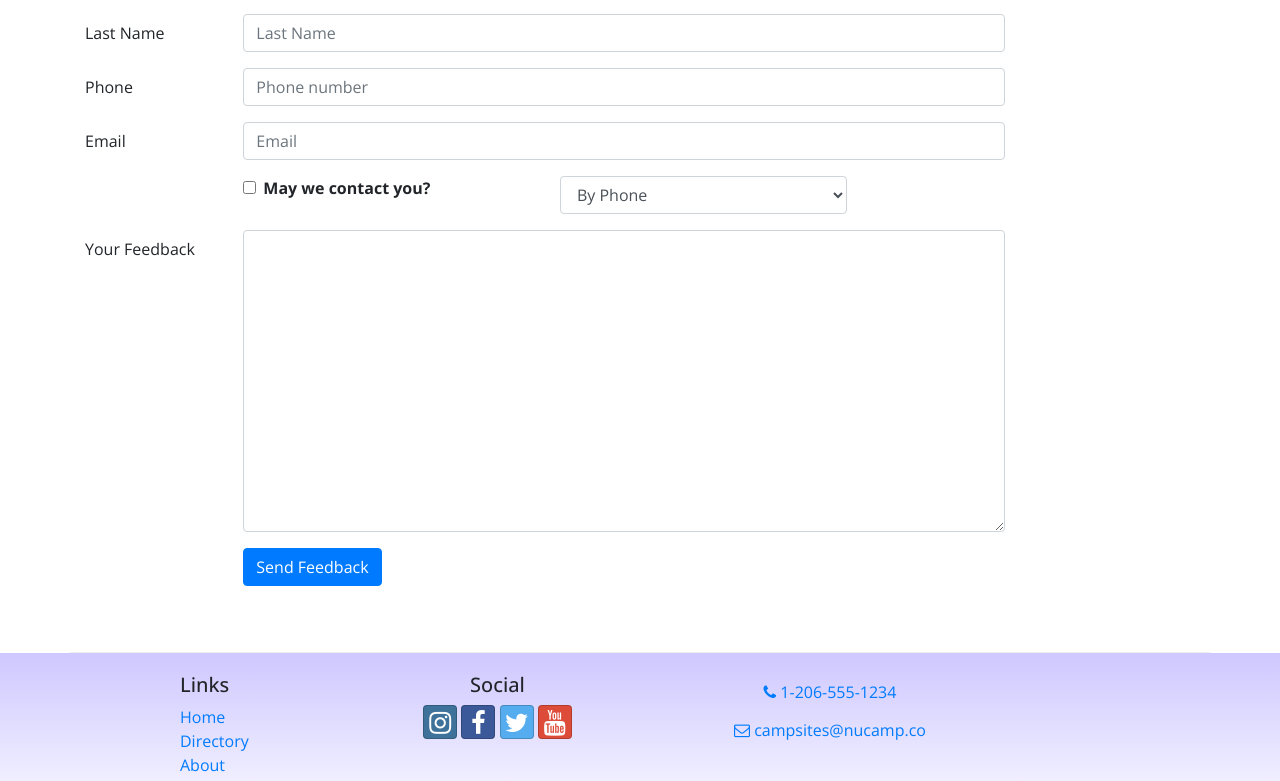
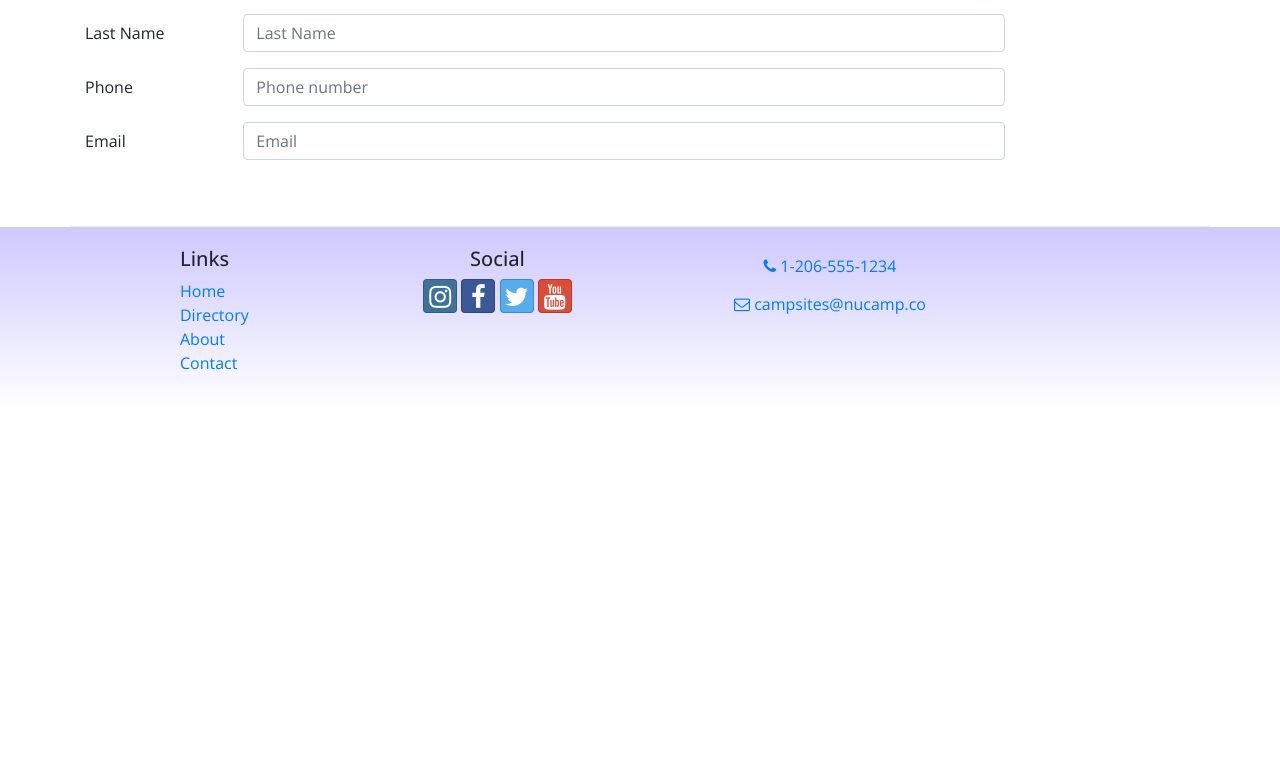
Before and after one commit to suneekarma/React, a React (Create React App) app: page /contactus in a window 1280 px wide. Shown: the part 738-1519 px from the top of the page. After the commit the page ends 1149 px from the top, so only its background shows below. Built offline with nearby package versions, Linux system fonts and the light colour scheme.

Commit message:
Controlled Form Validation

```diff
--- a/src/components/ContactComponent.js
+++ b/src/components/ContactComponent.js
@@ -1,36 +1,87 @@
-import React, { Component } from 'react';
-import { Breadcrumb, BreadcrumbItem,
-    Button, Form, FormGroup, Label, Input, Col } from 'reactstrap';
-import { Link } from 'react-router-dom';
+import React, { Component } from "react";
+import {
+  Breadcrumb,
+  BreadcrumbItem,
+  Button,
+  Form,
+  FormGroup,
+  Label,
+  Input,
+  Col,
+  FormFeedback,
+} from "reactstrap";
+import { Link } from "react-router-dom";
 
 class Contact extends Component {
-
-    constructor(props){
+  constructor(props) {
     super(props);
 
     this.state = {
-            firstName: '',
-            lastName:'',
-            phoneNum:'',
-            email:'',
+      firstName: "",
+      lastName: "",
+      phoneNum: "",
+      email: "",
       agree: false,
-            contactType:'By Phone',
-            feedback:''
+      contactType: "By Phone",
+      feedback: "",
+      touched: {
+        firstName: false,
+        lastName: false,
+        phoneNum: false,
+        email: false,
+      },
     };
     this.handleInputChange = this.handleInputChange.bind(this);
     this.handleSubmit = this.handleSubmit.bind(this);
   }
 
+  validate(firstName, lastName, phoneNum, email) {
+    const errors = {
+      firstName: "",
+      lastName: "",
+      phoneNum: "",
+      emial: "",
+    };
+    if (this.state.touched.firstName) {
+      if (firstName.length < 2) {
+        errors.firstName = "First name must br at least 2 characters.";
+      } else if (firstName.length > 15) {
+        errors.firstName = "First name must be 15 or less characters";
+      }
+    }
+    if (this.state.touched.lastName) {
+      if (lastName.length < 2) {
+        errors.lastName = "Last name must be at least 2 characters.";
+      } else if (lastName.length > 15) {
+        errors.lastName = "Last name must be 15 or less characters.";
+      }
+    }
+    const reg = /^\d+$/;
+    if (this.state.touched.phoneNum && !reg.test(phoneNum)) {
+      errors.phoneNum = "The phone number should contain only numbers.";
+    }
 
-    handleInputChange(event){
+    if (this.state.touched.email && !email.includes("@")) {
+      errors.email = "Email should contain a @";
+    }
+
+    return errors;
+  }
+
+  handleBlur = (field) => () => {
+    this.setState({
+      touched: { ...this.state.touched, [field]: true },
+    });
+  };
+
+  handleInputChange(event) {
     const target = event.target;
     const name = target.name;
-        const value = target.type ==='checkbox' ? target.checked : target.value;
+    const value = target.type === "checkbox" ? target.checked : target.value;
 
     this.setState({
-            [name]: value
+      [name]: value,
     });
-
   }
 
   handleSubmit(event) {
@@ -39,13 +90,22 @@ class Contact extends Component {
     event.preventDefault();
   }
 
-    render(){
+  render() {
+    const errors = this.validate(
+      this.state.firstName,
+      this.state.lastName,
+      this.state.phoneNum,
+      this.state.email
+    );
+
     return (
       <div className="container">
         <div className="row">
           <div className="col">
             <Breadcrumb>
-                        <BreadcrumbItem><Link to="/home">Home</Link></BreadcrumbItem>
+              <BreadcrumbItem>
+                <Link to="/home">Home</Link>
+              </BreadcrumbItem>
               <BreadcrumbItem active>Contact Us</BreadcrumbItem>
             </Breadcrumb>
             <h2>Contact Us</h2>
@@ -57,14 +117,25 @@ class Contact extends Component {
           <div className="col-sm-4">
             <h5>Our Address</h5>
             <address>
-                        1 Nucamp Way<br />
-                        Seattle, WA 98001<br />
+              1 Nucamp Way
+              <br />
+              Seattle, WA 98001
+              <br />
               U.S.A.
             </address>
           </div>
           <div className="col">
-                    <a role="button" className="btn btn-link" href="tel:+12065551234"><i className="fa fa-phone" /> 1-206-555-1234</a><br />
-                    <a role="button" className="btn btn-link" href="mailto:fakeemail@fakeemail.co"><i className="fa fa-envelope-o" /> campsites@nucamp.co</a>
+            <a role="button" className="btn btn-link" href="tel:+12065551234">
+              <i className="fa fa-phone" /> 1-206-555-1234
+            </a>
+            <br />
+            <a
+              role="button"
+              className="btn btn-link"
+              href="mailto:fakeemail@fakeemail.co"
+            >
+              <i className="fa fa-envelope-o" /> campsites@nucamp.co
+            </a>
           </div>
         </div>
 
@@ -76,76 +147,75 @@ class Contact extends Component {
           <div className="col-md-10">
             <Form onSubmit={this.handleSubmit}>
               <FormGroup row>
-                                <Label htmlFor="firstName" md={2}>First Name</Label>
+                <Label htmlFor="firstName" md={2}>
+                  First Name
+                </Label>
                 <Col md={10}>
-                                    <Input type="text" id="firstName" name="firstName"
+                  <Input
+                    type="text"
+                    id="firstName"
+                    name="firstName"
                     placeholder="First Name"
                     value={this.state.firstName}
-                                        onChange={this.handleInputChange} />
+                    invalid={errors.firstName}
+                    onBlur={this.handleBlur("firstName")}
+                    onChange={this.handleInputChange}
+                  />
+                  <FormFeedback>{errors.firstName}</FormFeedback>
                 </Col>
               </FormGroup>
               <FormGroup row>
-                                <Label htmlFor="lastName" md={2}>Last Name</Label>
+                <Label htmlFor="lastName" md={2}>
+                  Last Name
+                </Label>
                 <Col md={10}>
-                                    <Input type="text" id="lastName" name="lastName"
+                  <Input
+                    type="text"
+                    id="lastName"
+                    name="lastName"
                     placeholder="Last Name"
                     value={this.state.lastName}
-                                        onChange={this.handleInputChange} />
+                    invalid={errors.lastName}
+                    onBlur={this.handleBlur("lastName")}
+                    onChange={this.handleInputChange}
+                  />
+                  <FormFeedback>{errors.lastName}</FormFeedback>
                 </Col>
               </FormGroup>
               <FormGroup row>
-                                <Label htmlFor="phoneNum" md={2}>Phone</Label>
+                <Label htmlFor="phoneNum" md={2}>
+                  Phone
+                </Label>
                 <Col md={10}>
-                                    <Input type="tel" id="phoneNum" name="phoneNum"
+                  <Input
+                    type="tel"
+                    id="phoneNum"
+                    name="phoneNum"
                     placeholder="Phone number"
                     value={this.state.phoneNum}
-                                        onChange={this.handleInputChange} />
+                    invalid={errors.phoneNum}
+                    onBlur={this.handleBlur("phoneNum")}
+                    onChange={this.handleInputChange}
+                  />
+                  <FormFeedback>{errors.phoneNum}</FormFeedback>
                 </Col>
               </FormGroup>
               <FormGroup row>
-                                <Label htmlFor="email" md={2}>Email</Label>
+                <Label htmlFor="email" md={2}>
+                  Email
+                </Label>
                 <Col md={10}>
-                                    <Input type="email" id="email" name="email"
+                  <Input
+                    type="email"
+                    id="email"
+                    name="email"
                     placeholder="Email"
                     value={this.state.email}
-                                        onChange={this.handleInputChange} />
-                                </Col>
-                            </FormGroup>
-                            <FormGroup row>
-                                <Col md={{size: 4, offset: 2}}>
-                                    <FormGroup check>
-                                        <Label check>
-                                            <Input type="checkbox"
-                                                name="agree"
-                                                checked={this.state.agree}
-                                                onChange={this.handleInputChange} /> {' '}
-                                            <strong>May we contact you?</strong>
-                                        </Label>
-                                    </FormGroup>
-                                </Col>
-                                <Col md={4}>
-                                    <Input type="select" name="contactType"
-                                            value={this.state.contactType}
-                                            onChange={this.handleInputChange}>
-                                        <option>By Phone</option>
-                                        <option>By Email</option>
-                                    </Input>
-                                </Col>
-                            </FormGroup>
-                            <FormGroup row>
-                                <Label htmlFor="feedback" md={2}>Your Feedback</Label>
-                                <Col md={10}>
-                                    <Input type="textarea" id="feedback" name="feedback"
-                                        rows="12"
-                                        value={this.state.feedback}
-                                        onChange={this.handleInputChange}></Input>
-                                </Col>
-                            </FormGroup>
-                            <FormGroup row>
-                                <Col md={{size: 10, offset: 2}}>
-                                    <Button type="submit" color="primary">
-                                        Send Feedback
-                                    </Button>
+                    invalid={errors.email}
+                    onBlur={this.handleBlur("email")}
+                    onChange={this.handleInputChange}
+                  />
+                  <FormFeedback>{errors.email}</FormFeedback>
                 </Col>
               </FormGroup>
             </Form>
@@ -156,8 +226,4 @@ class Contact extends Component {
   }
 }
 
-
-
-
-
 export default Contact;
```
Lines whose indentation alone changed are shown as unchanged.
